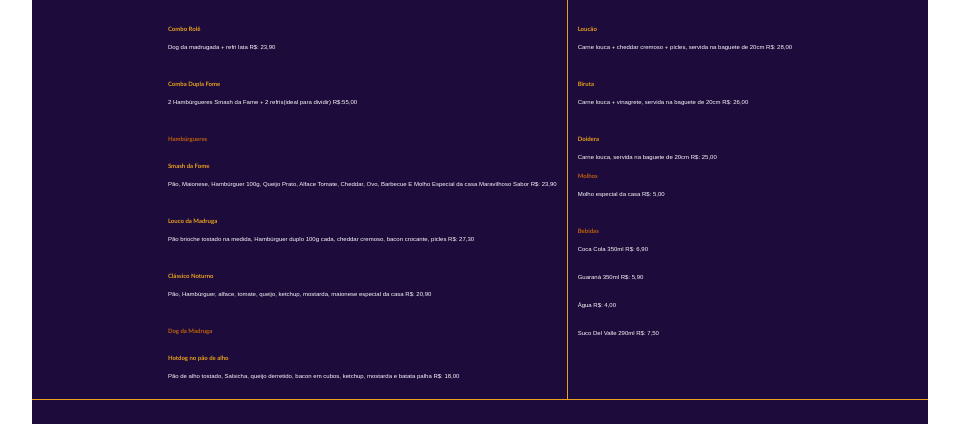
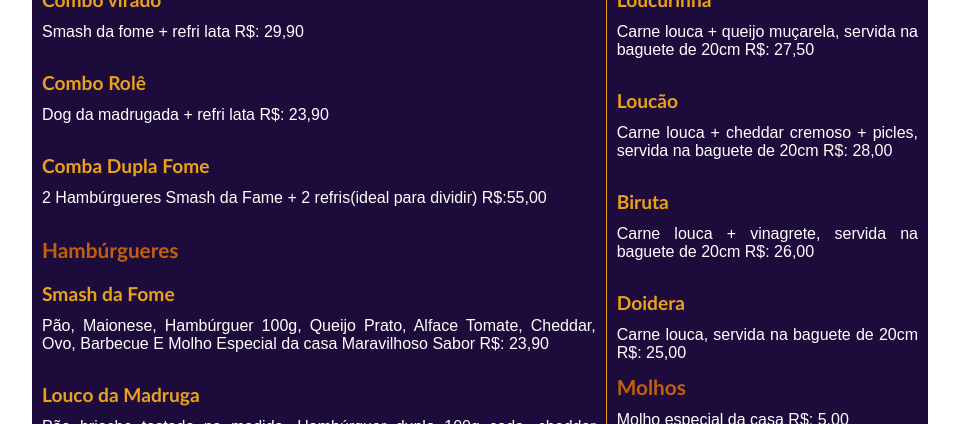
Before and after one commit to tcampossilva/turnodafome, a plain HTML site: page index.html in a window 1280 px wide. Shown: the part 386-810 px from the top of the page, without its empty margins (160-1119 px from the left). Drawn offline with Linux system fonts and the light colour scheme.

Commit message:
Update estilo.css
Correção do tamanho da fonte

```diff
--- a/css/estilo.css
+++ b/css/estilo.css
@@ -3,13 +3,13 @@
     padding: 0;
 }
 h1{
-    font-size: 20%;
+    font-size: 130%;
 }
 h2{
-    font-size: 10%;
+    font-size: 120%;
 }
 p{
-    font-size: 5%
+    font-size: 100%
 }
 body{
     margin-top: 4px;
```
